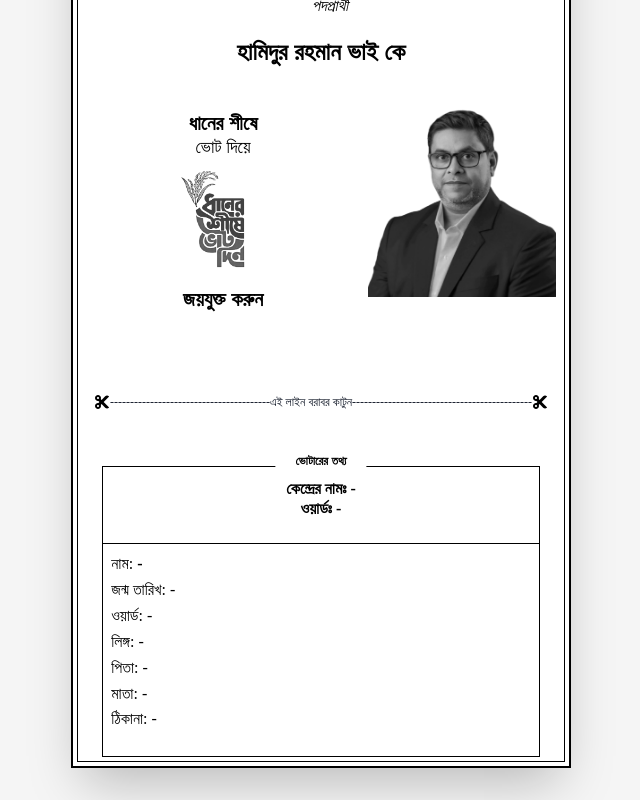
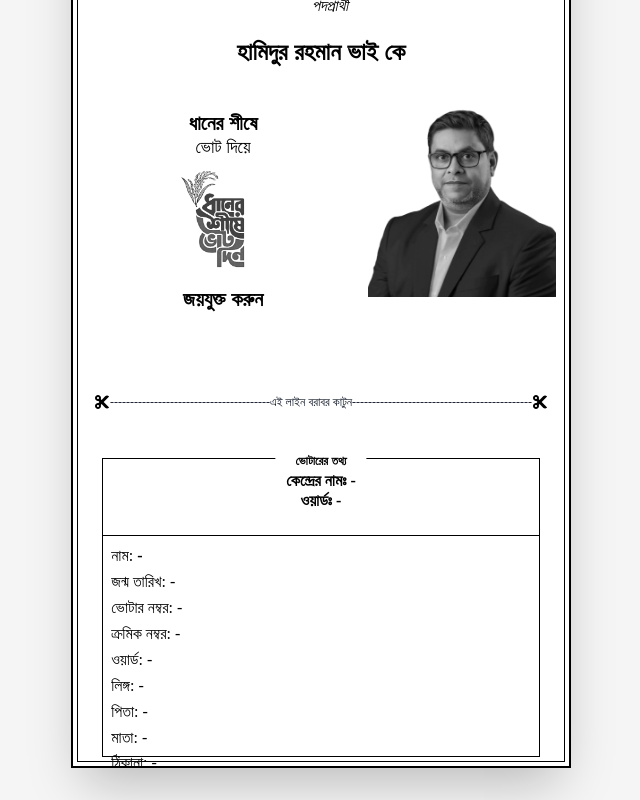
Before and after one commit to Mahii-11/political001, a React (Vite) app: page /voter-slip in a window 1280 px wide. Shown: the part 215-1015 px from the top of the page, without its empty margins (319-959 px from the left). Built offline with nearby package versions, Linux system fonts and the light colour scheme; a web font is replaced by a local one.

Commit message:
initail comment

```diff
--- a/src/components/layout/Footer.jsx
+++ b/src/components/layout/Footer.jsx
@@ -43,7 +43,7 @@ export function Footer() {
       <div className="max-w-7xl mx-auto px-4 md:px-8">
         {/* White Card Footer */}
         <div className="bg-white shadow-2xl rounded-2xl p-12">
-          <div className="grid grid-cols-1 md:grid-cols-[2fr_1fr_1fr_1fr] gap-16">
+          <div className="grid grid-cols-1 md:grid-cols-[2fr_1fr_1fr_1fr] gap-9">
 
               <motion.div
               initial={{ opacity: 0, y: 20 }}
--- a/src/components/layout/Navbar.jsx
+++ b/src/components/layout/Navbar.jsx
@@ -50,12 +50,13 @@ export function Navbar() {
               <div className="flex flex-col justify-center mt-4">
                 <div className="text-green-700 font-extrabold md:text-3xl text-2xl tracking-wider leading-tight font-bangla">
                   হামিদুর <span className="text-political-red">রহমান</span>
+                  <p className="text-xs hidden md:block"> ঢাকা-৭ আসনে বিএনপি মনোনীত প্রার্থী।</p>
                 </div>
               </div>
               <img
                 src="/images/bnplogo.png"
                 alt="Campaign Logo"
-                className="h-14 w-14 md:h-20 md:w-20 object-contain hover:scale-105
+                className="h-14 w-14 md:h-24 md:w-24 object-contain hover:scale-105
                  hover:drop-shadow-[0_6px_18px_rgba(0,0,0,0.25)]"
               />
             </div>
--- a/src/pages/VoterLocator.jsx
+++ b/src/pages/VoterLocator.jsx
@@ -208,7 +208,7 @@ const handleDOBChange = (e) => {
 };
 
 const handleNameInput = (e) => {
-  const raw = e.target.value.replace(/[^\u0980-\u09FF\s]/g, "");
+  const raw = e.target.value;
   const clean = normalizeBanglaTyping(raw);
 
   setFormData((prev) => ({
@@ -314,7 +314,7 @@ const handleSubmit = async (e) => {
           <input
             type="text"
             name="name"
-            placeholder="নাম (শুধু বাংলা)"
+            placeholder="আপনার নাম শুধুমাত্র বাংলায় লিখুন"
             value={formData.name}
             onChange={handleNameInput}
             className="border p-2 rounded focus:ring-2 focus:ring-blue-400 focus:outline-none"
--- a/src/pages/VoterSlip.jsx
+++ b/src/pages/VoterSlip.jsx
@@ -78,7 +78,7 @@ const VoterSlip = forwardRef(({ voter }, ref) => {
       </div>
     </div>
     {/* Main Box */}
-    <div className="border border-black w-full h-full text-[11px] mt-2 flex flex-col">
+    <div className="border border-black w-full h-full text-[11px] mt-0 flex flex-col">
 
       {/* Header */}
       <div className="border-b border-black p-1 text-center font-semibold leading-tight pt-3 text-base">
@@ -92,6 +92,8 @@ const VoterSlip = forwardRef(({ voter }, ref) => {
             নাম: <span className="font-bold">{voter?.name || "-"}</span>
           </p>
           <p>জন্ম তারিখ: {voter?.date_of_birth || "-"}</p>
+          <p>ভোটার নম্বর: {voter?.voter_no || "-"}</p>
+          <p>ক্রমিক নম্বর: {voter?.pdf_serial || "-"}</p>
           <p>ওয়ার্ড: {voter?.ward_no || "-"}</p>
           <p>লিঙ্গ: {voter?.voter_type || "-"}</p>
           <p>পিতা: {voter?.father || "-"}</p>
```
